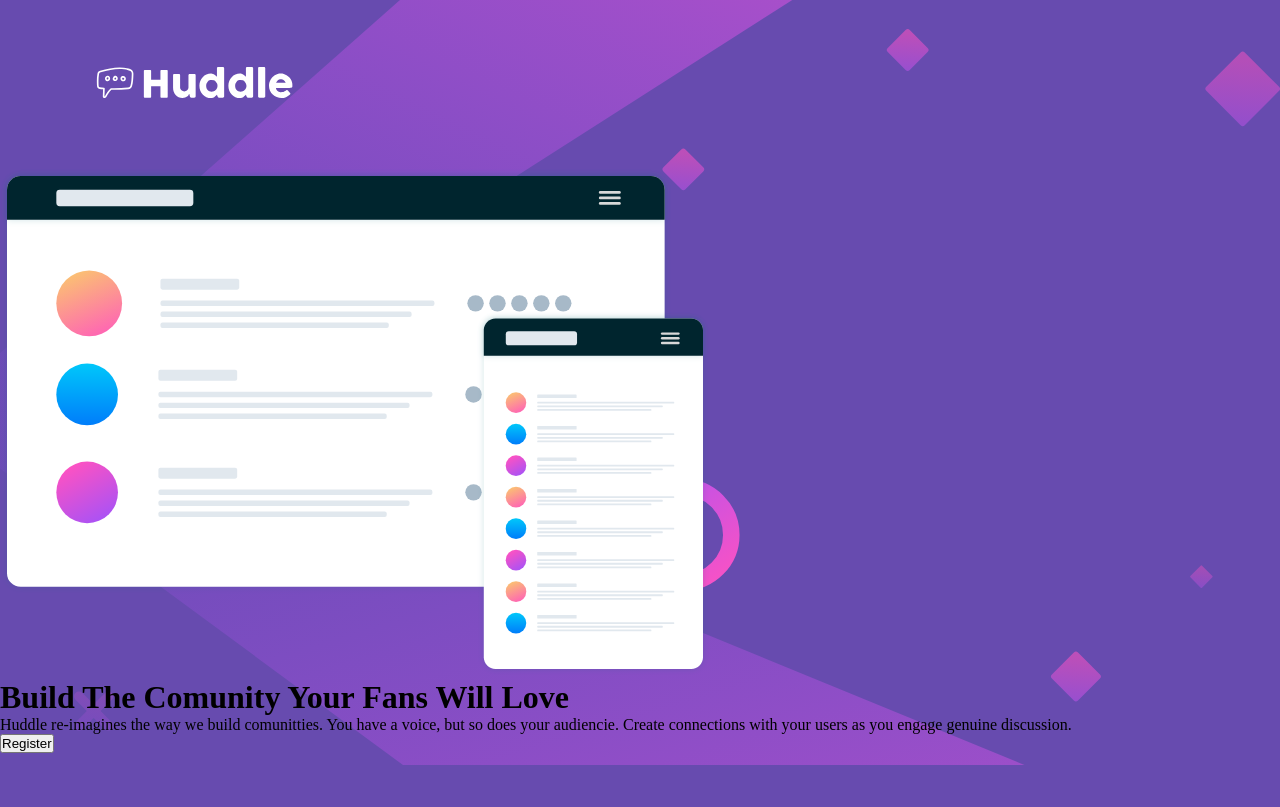
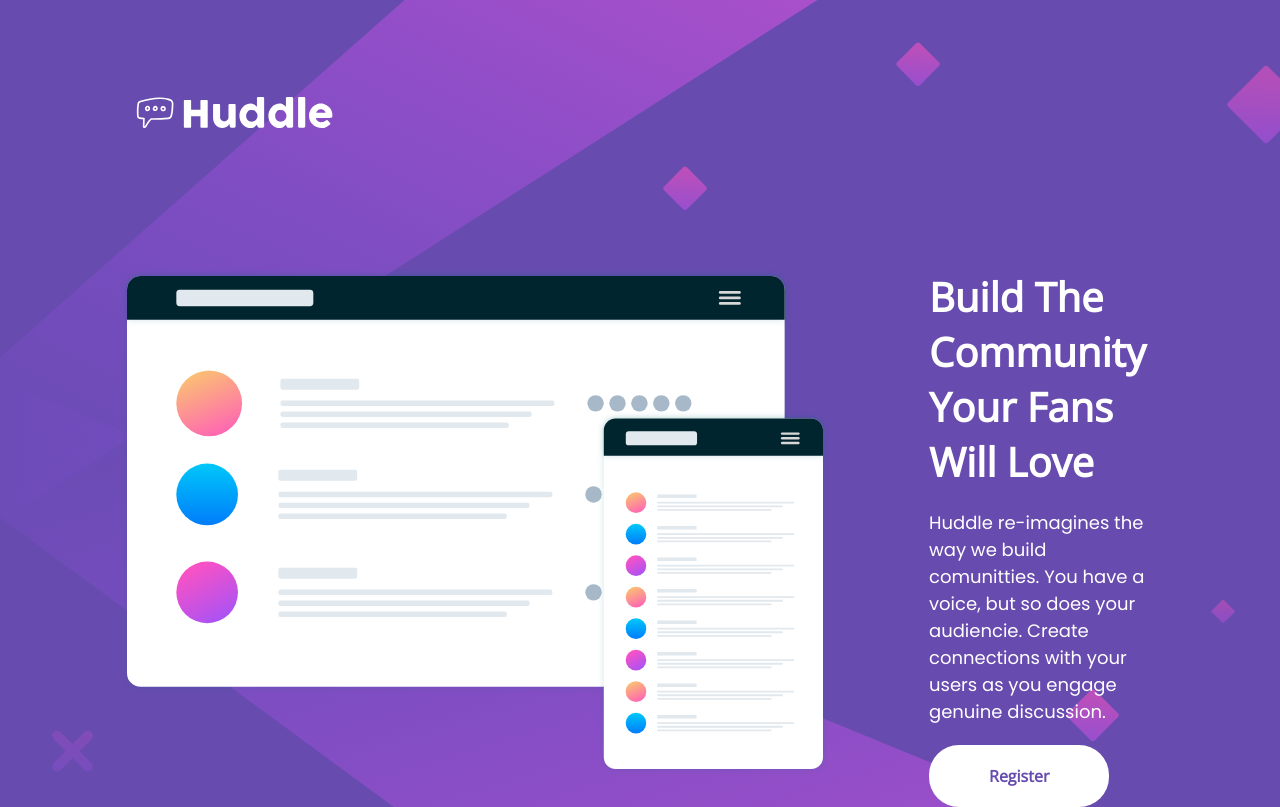
Before and after one commit to Igor-progm/Huddle-landing-page-with-single-introductory-section-master-Front-end-Mentor, a plain HTML site: page index.html in a window 1280 px wide. Drawn offline with nearby package versions, Linux system fonts and the light colour scheme.

Commit message:
estilizando conteudo do main

```diff
--- a/index.html
+++ b/index.html
@@ -19,19 +19,27 @@
             <img src="./src/images/logo.svg" alt="Huddle logotipo">
         </div>
     </header>
-    <main>
+    <main class="main">
         <div class="image">
             <img src="./src/images/illustration-mockups.svg" alt="ilustração das janelas">
         </div>
         <div class="info">
-            <h1>Build The Comunity Your Fans Will Love</h1>
+            <h1>Build The Community <br> Your Fans Will Love</h1>
             <p>Huddle re-imagines the way we build comunitties. You have a voice, but so does your audiencie. Create connections with your users as you engage genuine discussion.</p>
-            <button class="btn-register">Register</button>
+            <a href="#">
+                <button class="btn-register">Register</button>
+            </a>
         </div>
         <div class="socials">
-            <a href="#"><i class="fa-brands fa-facebook-f"></i></a>
-            <a href="#"><i class="fa-brands fa-twitter"></i></a>
-            <a href="#"><i class="fa-brands fa-instagram"></i></a>
+            <a href="#">
+                <i class="fa-brands fa-facebook-f"></i>
+            </a>
+            <a href="#">
+                <i class="fa-brands fa-twitter"></i>
+            </a>
+            <a href="#">
+                <i class="fa-brands fa-instagram"></i>
+            </a>
         </div>
 
     </main>
--- a/src/css/style.css
+++ b/src/css/style.css
@@ -5,10 +5,48 @@ body {
 }
 
 .header {
-    display: flex;
-    margin: 50px 60px;
+    margin: 80px 100px 120px;
 }
 
 .header .logo img {
     transform: scale(0.8);
 }
+
+.main {
+    display: flex;
+    margin: 0 120px;
+    gap: 50px;
+}
+
+.main .info {
+    max-width: 600px;
+    margin-left: 50px;
+}
+
+.main .info h1 {
+    font-family:'Open Sans', sans-serif;
+    font-weight: 600;
+    color: #fff;
+    font-size: 40px;
+    margin-bottom: 20px;
+}
+
+.main .info p {
+    font-family: 'Poppins', sans-serif;
+    font-weight: 400;
+    color: #fff;
+    font-size: 18px;
+    margin-bottom: 20px;
+}
+
+.main .info a .btn-register {
+    background-color: #fff;
+    padding: 20px 60px;
+    border: 0;
+    border-radius: 30px;
+    font-family: 'Open Sans', sans-serif;
+    color: var(--primary-color);
+    font-weight: 600;
+    font-size: 16px;
+    cursor: pointer;
+}
```
